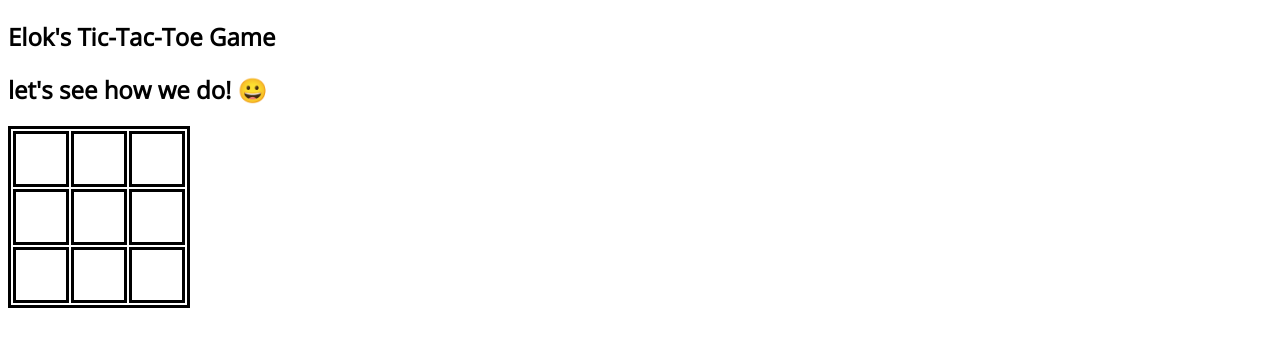
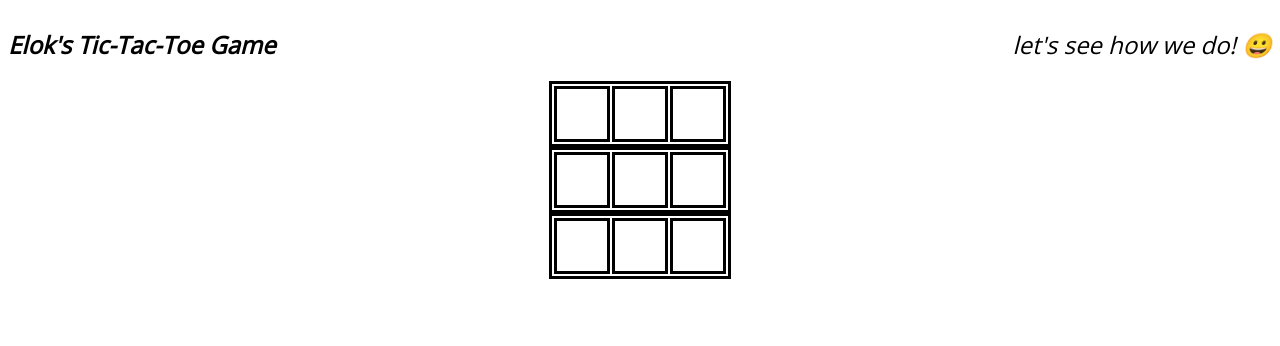
Before and after one commit to elokthewizard/ticTacToe, a plain HTML site: page index.html in a window 1280 px wide. Drawn offline with nearby package versions, Linux system fonts and the light colour scheme.

Commit message:
basic style rules pt 2, center gameboard

```diff
--- a/style.css
+++ b/style.css
@@ -4,7 +4,28 @@ body {
     font-family: 'Open sans', sans-serif;
 }
 
-table, #gameboard, tr, td {
+header {
+    display: flex;
+    justify-content: space-between;
+}
+
+header h1 {
+    font-weight: 800;
+    font-style: italic;
+}
+
+header h2 {
+    font-weight: 400;
+    font-style: italic;
+}
+
+table {
+    display: grid;
+    width: minmax(min-content, auto);
+justify-content: center;
+}
+
+tr, td {
     border: solid;
 }
 
```
